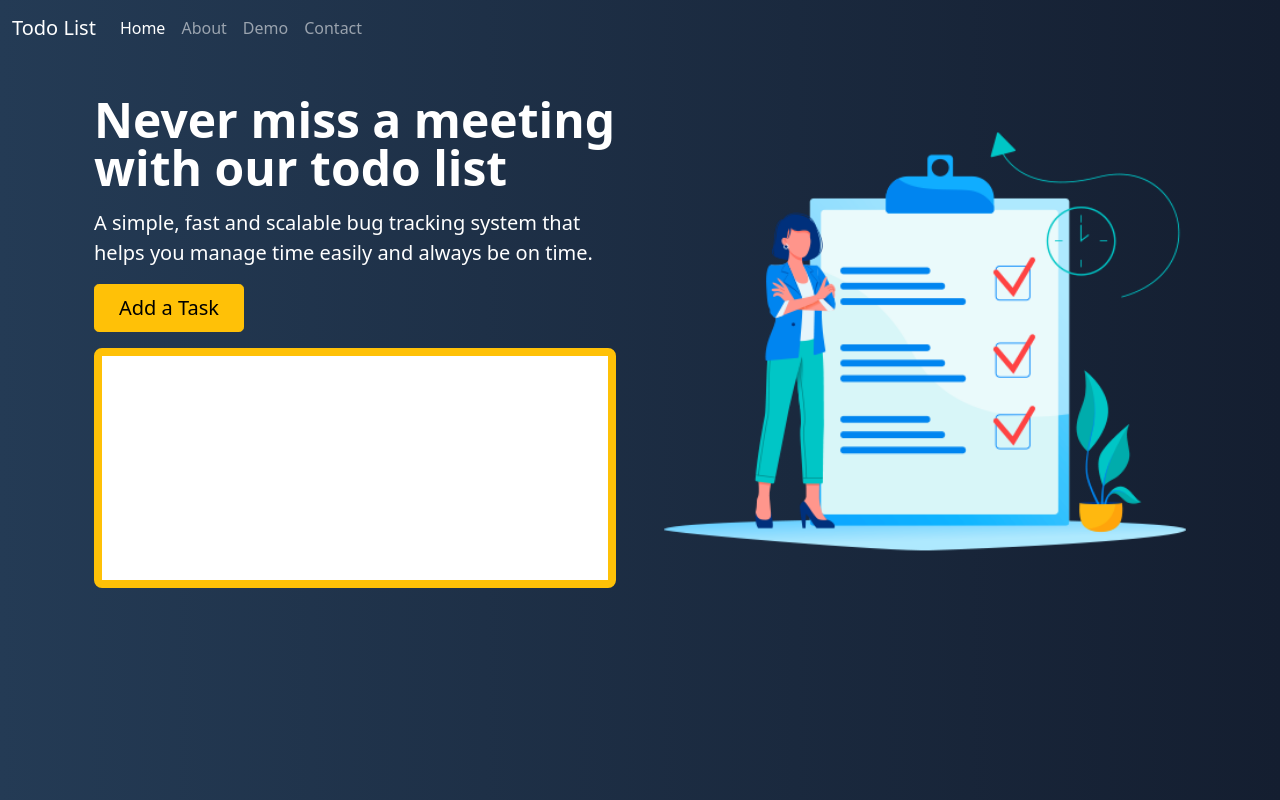
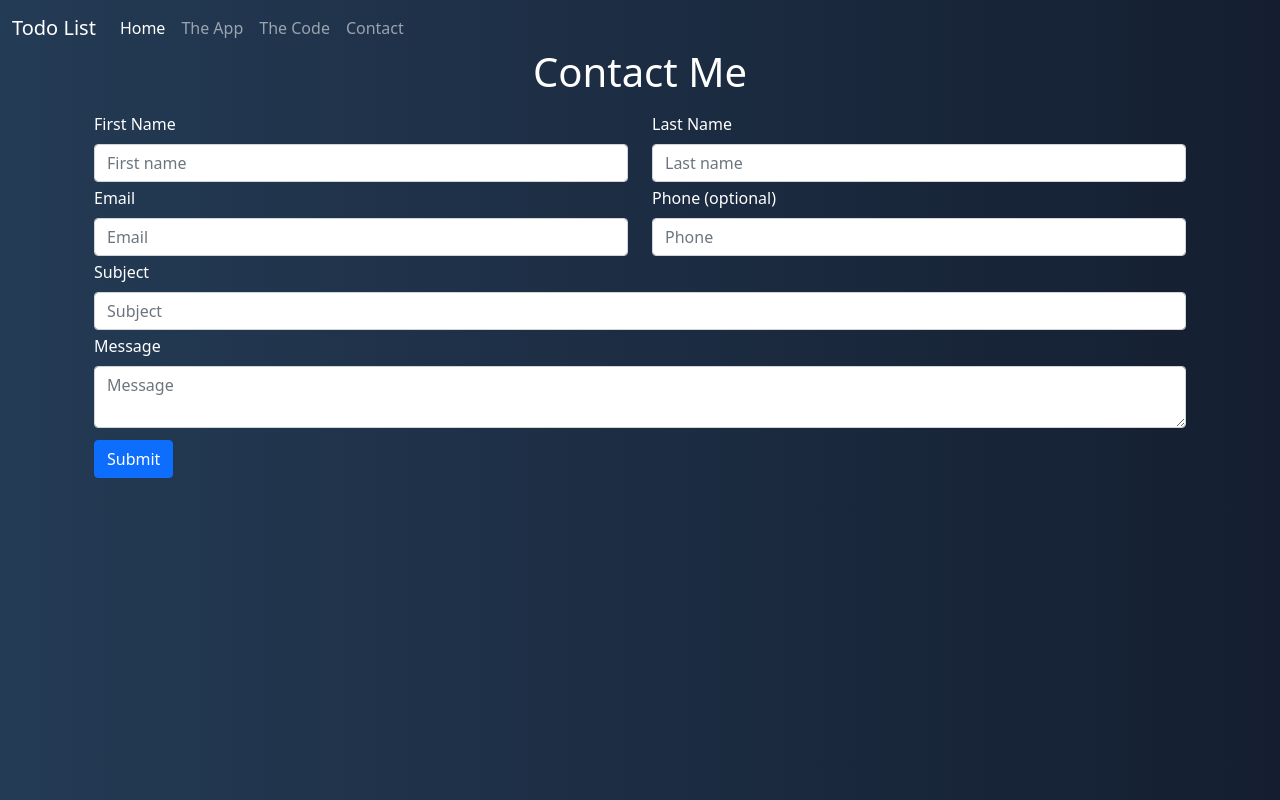
Before and after one commit to Bigwiggz/pub, a plain HTML site: page index.html in a window 1280 px wide. Drawn offline with nearby package versions, Linux system fonts and the light colour scheme.

Commit message:
added a new contact page

```diff
--- a/index.html
+++ b/index.html
@@ -25,16 +25,16 @@
             <div class="collapse navbar-collapse" id="navbarCollapse">
                 <ul class="navbar-nav me-auto mb-2 mb-md-0">
                     <li class="nav-item">
-                        <a class="nav-link active" aria-current="page" href="#">Home</a>
+                        <a class="nav-link active" aria-current="page" href="index.html">Home</a>
                     </li>
                     <li class="nav-item">
-                        <a class="nav-link" href="#">About</a>
+                        <a class="nav-link" href="#">The App</a>
                     </li>
                     <li class="nav-item">
-                        <a class="nav-link" href="#">Demo</a>
+                        <a class="nav-link" href="#">The Code</a>
                     </li>
                     <li class="nav-item">
-                        <a class="nav-link" href="#">Contact</a>
+                        <a class="nav-link" href="contact.html">Contact</a>
                     </li>
                 </ul>
             </div>
@@ -43,29 +43,48 @@
     <!-- ======= Hero Section ======= -->
     <main id="hero">
         <div class="container col-xxl-8 px-4 py-5">
-            <div class="row flex-lg-row-reverse align-items-center g-5 py-5">
-                <div class="col-10 col-sm-8 col-lg-6">
-                    <img src="/img/ToDoList.png"
-                        class="d-block mx-lg-auto img-fluid" alt="Bootstrap Themes" width="700" height="500"
-                        loading="lazy">
-                </div>
-                <div class="col-lg-6">
-                    <h1 class="display-5 fw-bold lh-1 mb-3">Never miss a meeting with our todo list</h1>
-                    <p class="lead">A simple, fast and scalable bug tracking system that helps you manage time easily
-                        and always be on time.
-                    </p>
-                    <div class="d-grid gap-2 d-md-flex justify-content-md-start">
-                        <button type="button" onclick="addTask()" class="btn btn-warning btn-lg px-4 me-md-2">Add a Task</button>
+            <h1 class="text-center mb-3">Contact Me</h1>
+            <form action="#">
+                <div class="row mb-1">
+                    <div class="col">
+                        <label class="form-label">First Name</label>
+                        <input type="text" name="firstName" class="form-control" placeholder="First name"
+                            aria-label="First name" required>
                     </div>
-                    <div class="taskContainer off-bottom" id="taskItems">
-                        <div class="scrollbox">
-                          <ul id="list" class="list list-group">
-
-                          </ul>
-                        </div>
+                    <div class="col">
+                        <label class="form-label">Last Name</label>
+                        <input type="text" name="lastName" class="form-control" placeholder="Last name"
+                            aria-label="Last name" required>
                     </div>
                 </div>
-            </div>
+                <div class="row mb-1">
+                    <div class="col">
+                        <label class="form-label">Email</label>
+                        <input type="email" name="email" class="form-control" placeholder="Email"
+                            aria-label="Email" required>
+                    </div>
+                    <div class="col">
+                        <label class="form-label">Phone (optional)</label>
+                        <input type="text" name="phone" class="form-control" placeholder="Phone"
+                            aria-label="Phone">
+                    </div>
+                </div>
+                <div class="row mb-1">
+                    <div class="col">
+                        <label class="form-label">Subject</label>
+                        <input type="text" name="subject" class="form-control" placeholder="Subject"
+                            aria-label="Subject" required>
+                    </div>
+                </div>
+                <div class="row mb-1">
+                    <div class="col">
+                        <label class="form-label">Message</label>
+                        <textarea type="text" name="message" class="form-control" placeholder="Message"
+                            aria-label="Message" required></textarea>
+                    </div>
+                </div>
+                <button type="submit" class="btn btn-primary mt-2">Submit</button>
+            </form>
         </div>
     </main>
     <!-- Bootstrap JS -->
```
Also changed, not shown: contact.html (added, +85 -0 lines).
